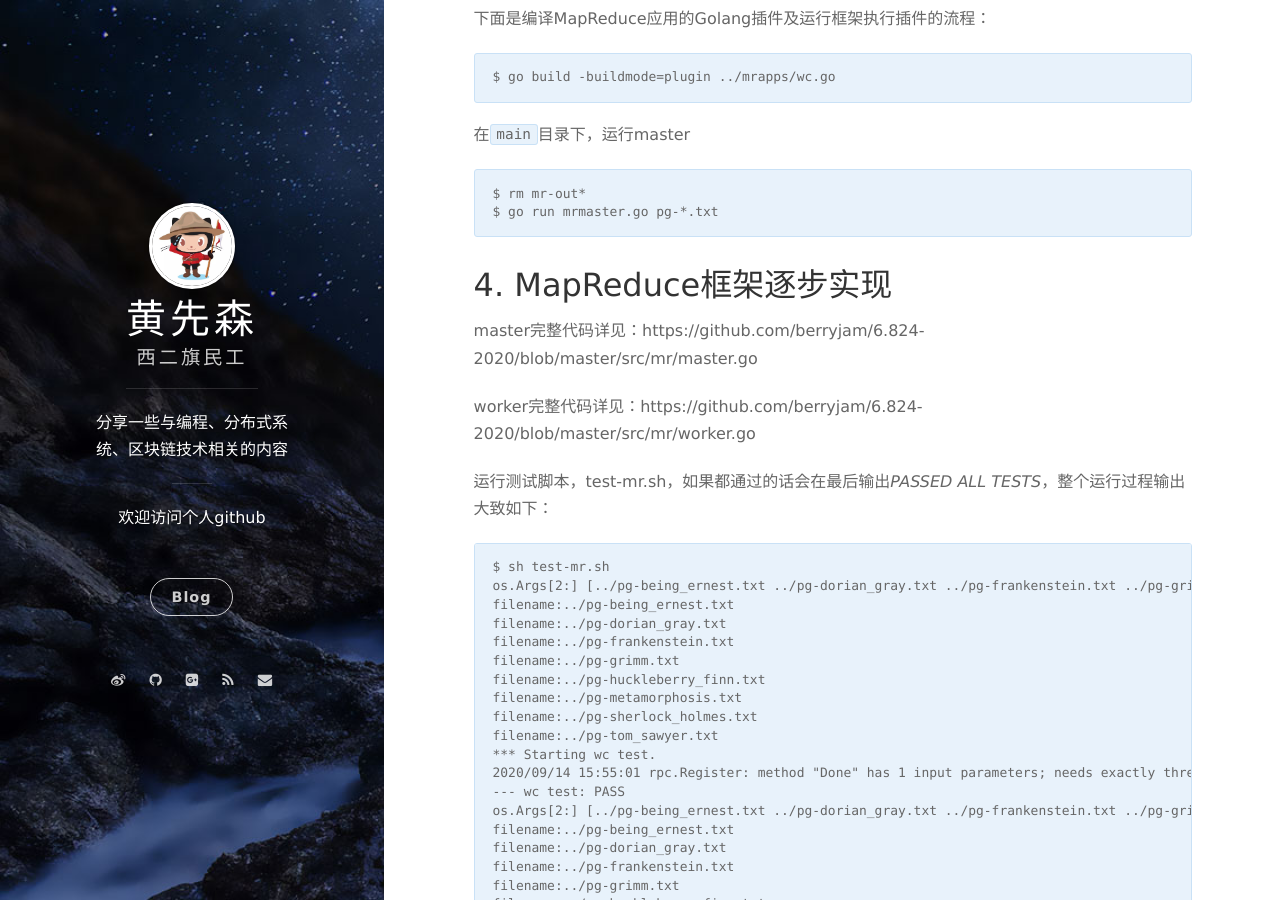
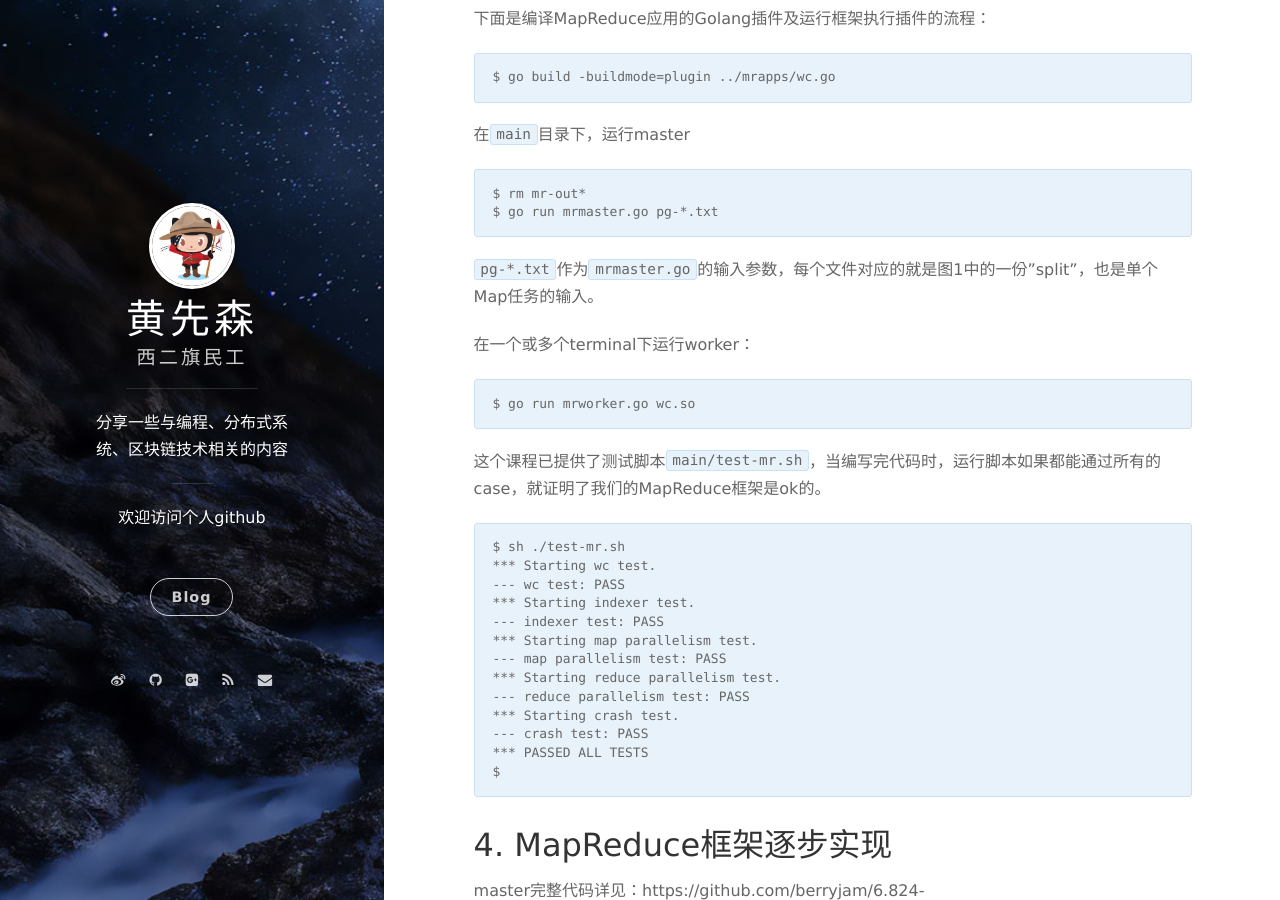
Before and after one commit to berryjam/berryjam.github.io, a Jekyll site: the page built from _posts/2020-09-12-6.824分布式系统课程系列(一):开篇&MapReduce介绍及框架实现.md, in a window 1280 px wide and 900 px high, scrolled down 4645 px. Built offline with Jekyll 4.4.1, drawn with Linux system fonts in a browser that asks for light colours; nearby versions of some CDN libraries; comment, search, counter and statistics services are not loaded.

Commit message:
Update 2020-09-12-6.824分布式系统课程系列(一):开篇&MapReduce介绍及框架实现.md

````diff
--- a/_posts/2020-09-12-6.824分布式系统课程系列(一):开篇&MapReduce介绍及框架实现.md
+++ b/_posts/2020-09-12-6.824分布式系统课程系列(一):开篇&MapReduce介绍及框架实现.md
@@ -179,6 +179,32 @@ $ rm mr-out*
 $ go run mrmaster.go pg-*.txt
 ```
 
+`pg-*.txt`作为`mrmaster.go`的输入参数，每个文件对应的就是图1中的一份"split"，也是单个Map任务的输入。
+
+在一个或多个terminal下运行worker：
+
+```
+$ go run mrworker.go wc.so
+```
+
+这个课程已提供了测试脚本`main/test-mr.sh`，当编写完代码时，运行脚本如果都能通过所有的case，就证明了我们的MapReduce框架是ok的。
+
+```
+$ sh ./test-mr.sh
+*** Starting wc test.
+--- wc test: PASS
+*** Starting indexer test.
+--- indexer test: PASS
+*** Starting map parallelism test.
+--- map parallelism test: PASS
+*** Starting reduce parallelism test.
+--- reduce parallelism test: PASS
+*** Starting crash test.
+--- crash test: PASS
+*** PASSED ALL TESTS
+$
+```
+
 ## 4. MapReduce框架逐步实现
 
 master完整代码详见：https://github.com/berryjam/6.824-2020/blob/master/src/mr/master.go
````
